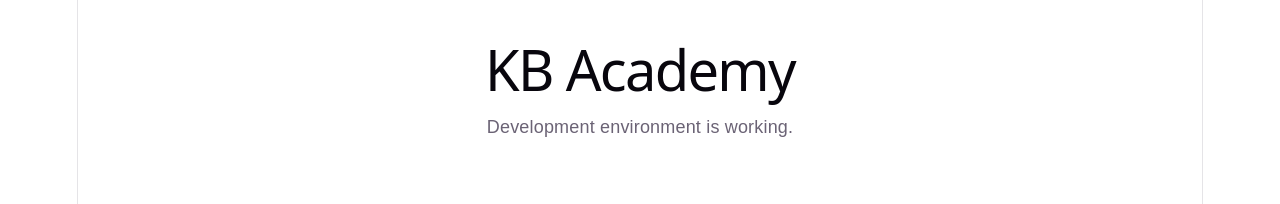
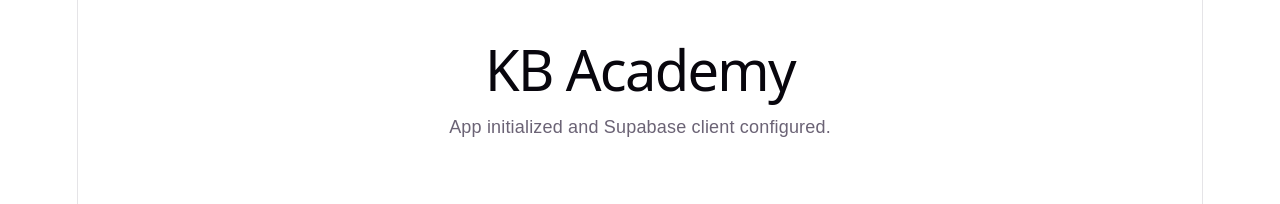
Before and after one commit to prestondues/kb-academy, a React (Vite) app in the folder app/: page / in a window 1280 px wide. Shown: the top 204 px of the page. Built offline with nearby package versions, Linux system fonts and the light colour scheme; no server answers.

Commit message:
Configure Supabase client and app foundation

```diff
--- a/app/package.json
+++ b/app/package.json
@@ -10,6 +10,7 @@
     "preview": "vite preview"
   },
   "dependencies": {
+    "@supabase/supabase-js": "^2.99.1",
     "react": "^19.2.4",
     "react-dom": "^19.2.4"
   },
--- a/app/src/App.tsx
+++ b/app/src/App.tsx
@@ -1,8 +1,12 @@
+import { supabase } from './lib/supabase';
+
 function App() {
+  console.log('Supabase client ready:', supabase);
+
   return (
     <div style={{ padding: '24px', fontFamily: 'sans-serif' }}>
       <h1>KB Academy</h1>
-      <p>Development environment is working.</p>
+      <p>App initialized and Supabase client configured.</p>
     </div>
   );
 }
--- /dev/null
+++ b/app/src/lib/supabase.ts
@@ -0,0 +1,6 @@
+import { createClient } from '@supabase/supabase-js';
+
+const supabaseUrl = import.meta.env.VITE_SUPABASE_URL;
+const supabaseAnonKey = import.meta.env.VITE_SUPABASE_ANON_KEY;
+
+export const supabase = createClient(supabaseUrl, supabaseAnonKey);
```
Also changed, not shown: 2 other files (tests, documents, lock files or other folders).
